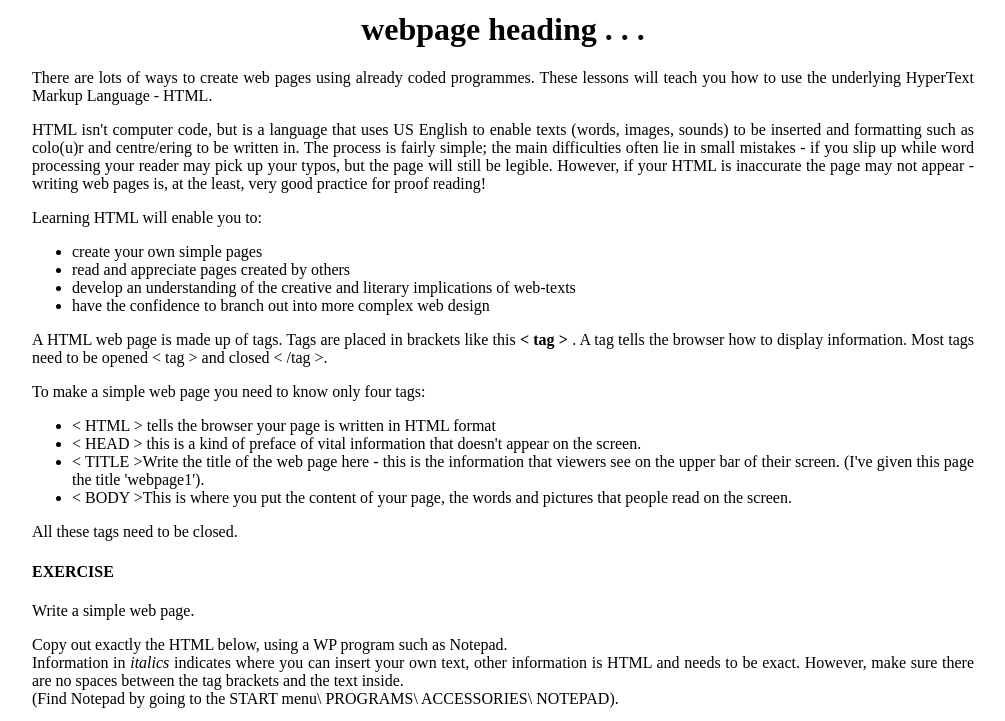
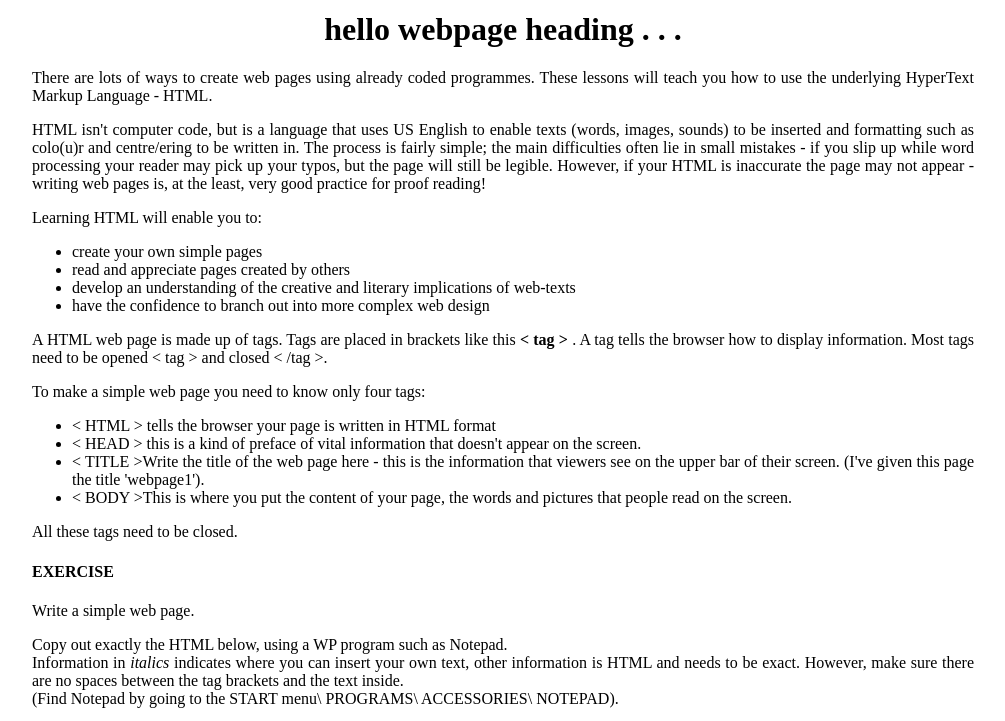
Before and after one commit to mgraffam12/new_repository, a plain HTML site: page index.html in a window 1280 px wide. Shown: the top 721 px of the page, without its empty margins (137-1142 px from the left). Drawn offline with Linux system fonts and the light colour scheme.

Commit message:
changed the heading title

```diff
--- a/index.html
+++ b/index.html
@@ -7,7 +7,7 @@
 <TABLE WIDTH="75%" ALIGN="center">
 <TR>
 <TD>
-<DIV ALIGN="center"><H1>webpage heading . . . </H1></DIV>
+<DIV ALIGN="center"><H1> hello webpage heading . . . </H1></DIV>
 
 
 <DIV ALIGN="justify"><P>There are lots of ways to create web pages using already coded programmes. These lessons will teach you how to use the underlying HyperText Markup Language -  HTML.
```
